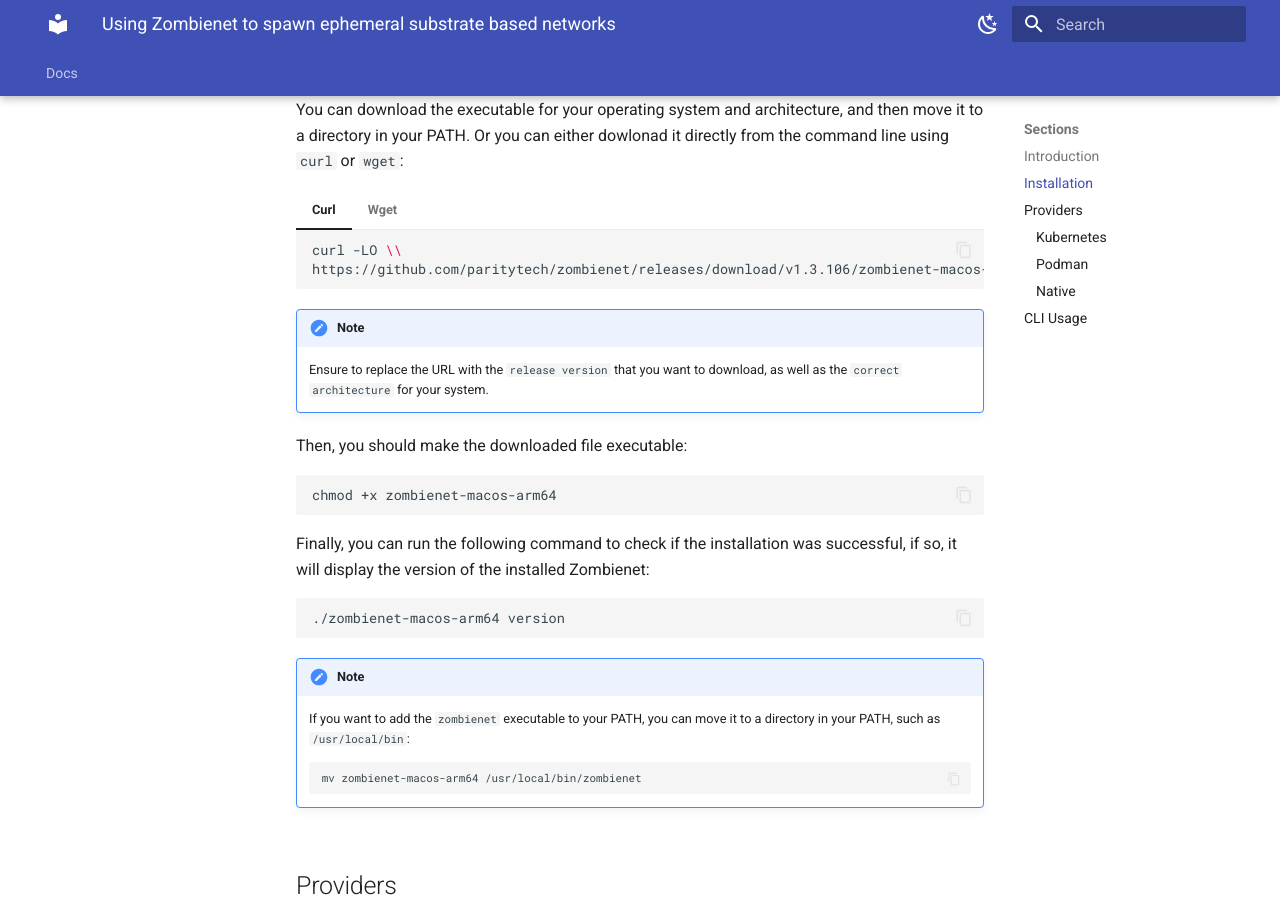
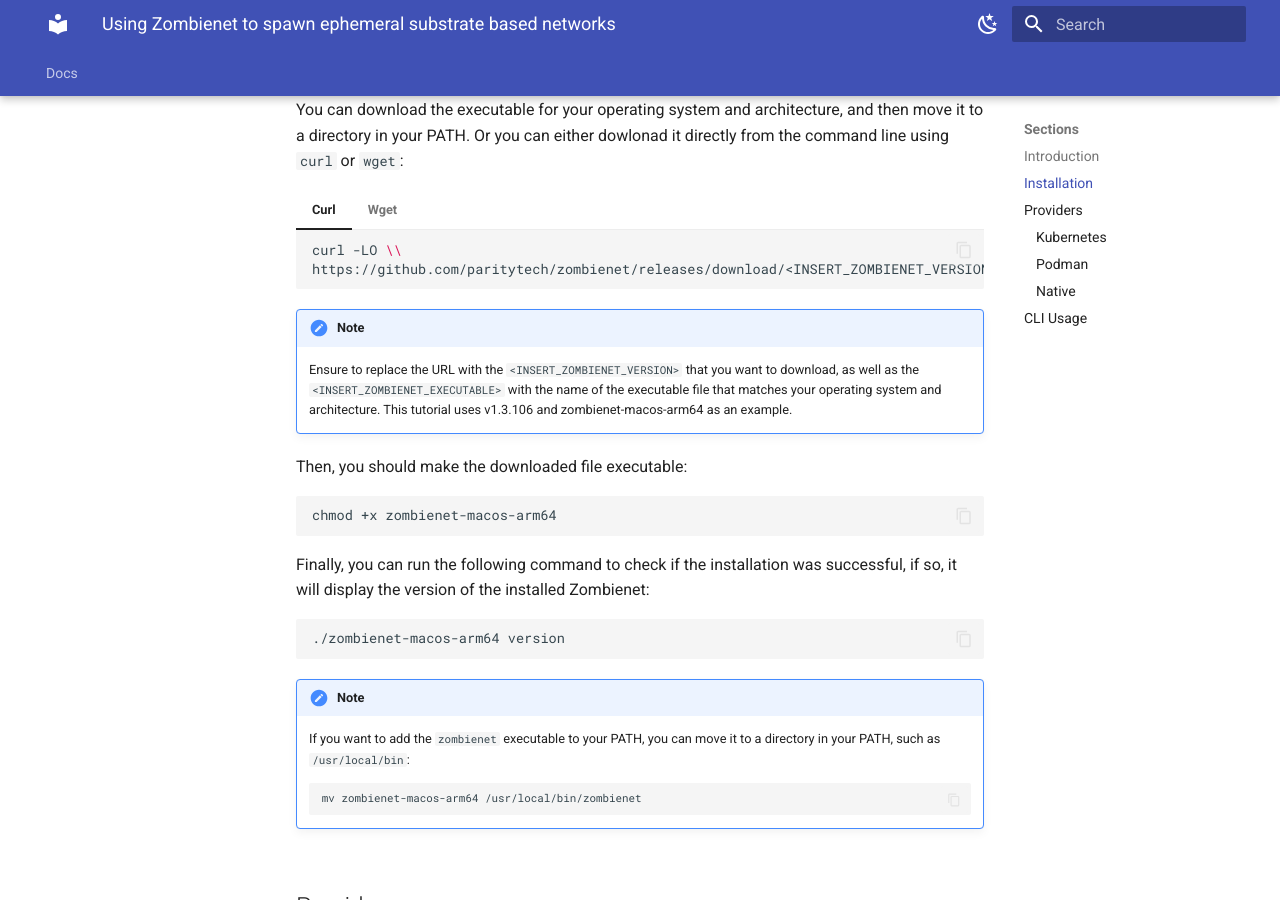
Before and after one commit to papermoonio/polkadot-ecosystem-docs-draft, an MkDocs documentation site: the page built from docs/dev-tools/zombienet/index.md, in a window 1280 px wide and 900 px high, scrolled down 929 px. Built offline with MkDocs 1.6.1 and Material for MkDocs 9.7.7, drawn with Linux system fonts in a browser that asks for light colours.

Commit message:
fix: updating native installation as well as adding nix installation steps

````diff
--- a/docs/dev-tools/zombienet/index.md
+++ b/docs/dev-tools/zombienet/index.md
@@ -30,15 +30,15 @@
     === "Curl"
         ```bash
         curl -LO \\
-        https://github.com/paritytech/zombienet/releases/download/v1.3.106/zombienet-macos-arm64
+        https://github.com/paritytech/zombienet/releases/download/<INSERT_ZOMBIENET_VERSION>/<INSERT_ZOMBIENET_EXECUTABLE>
         ```
     === "Wget"
         ```bash
         wget \\
-        https://github.com/paritytech/zombienet/releases/download/v1.3.106/zombienet-macos-arm64
+        https://github.com/paritytech/zombienet/releases/download/<INSERT_ZOMBIENET_VERSION>/<INSERT_ZOMBIENET_EXECUTABLE>
         ```
     !!! note
-        Ensure to replace the URL with the `release version` that you want to download, as well as the `correct architecture` for your system.
+        Ensure to replace the URL with the `<INSERT_ZOMBIENET_VERSION>` that you want to download, as well as the `<INSERT_ZOMBIENET_EXECUTABLE>` with the name of the executable file that matches your operating system and architecture. This tutorial uses v1.3.106 and zombienet-macos-arm64 as an example.
 
     Then, you should make the downloaded file executable:
 
@@ -59,6 +59,25 @@
 
 === "Using Nix"
 
+    For Nix users, Zombienet repository provides a [`flake.nix`](https://github.com/paritytech/zombienet/blob/main/flake.nix){target=_blanket} file that can be used to install Zombienet using the Nix package manager. To install Zombienet using Nix, you can run the following command, that will fetch the flake and install the Zombienet package:
+
+    ```bash
+    nix run github:paritytech/zombienet/<INSERT_ZOMBIENET_VERSION> -- \\
+    spawn <INSERT_ZOMBIENET_CONFIG_FILE_NAME>.toml
+    ```
+
+    !!! Warning
+        To run the command above, you need to have [nix flakes enabled](https://nixos.wiki/wiki/Flakes#Enable_flakes){target=_blanket}.
+
+    Alternatively, you can also include the zombienet binary in the PATH for the current shell. This can be achieved by:
+
+    ```bash
+    nix shell github:paritytech/zombienet/<INSERT_ZOMBIENET_VERSION>
+    ```
+
+    !!! note
+        Ensure to replace the `<INSERT_ZOMBIENET_VERSION>` with the desired version of Zombienet. Also, replace the `<INSERT_ZOMBIENET_CONFIG_FILE_NAME>` with the name of the configuration file you want to use.
+
 === "Using Docker"
 
 
````
